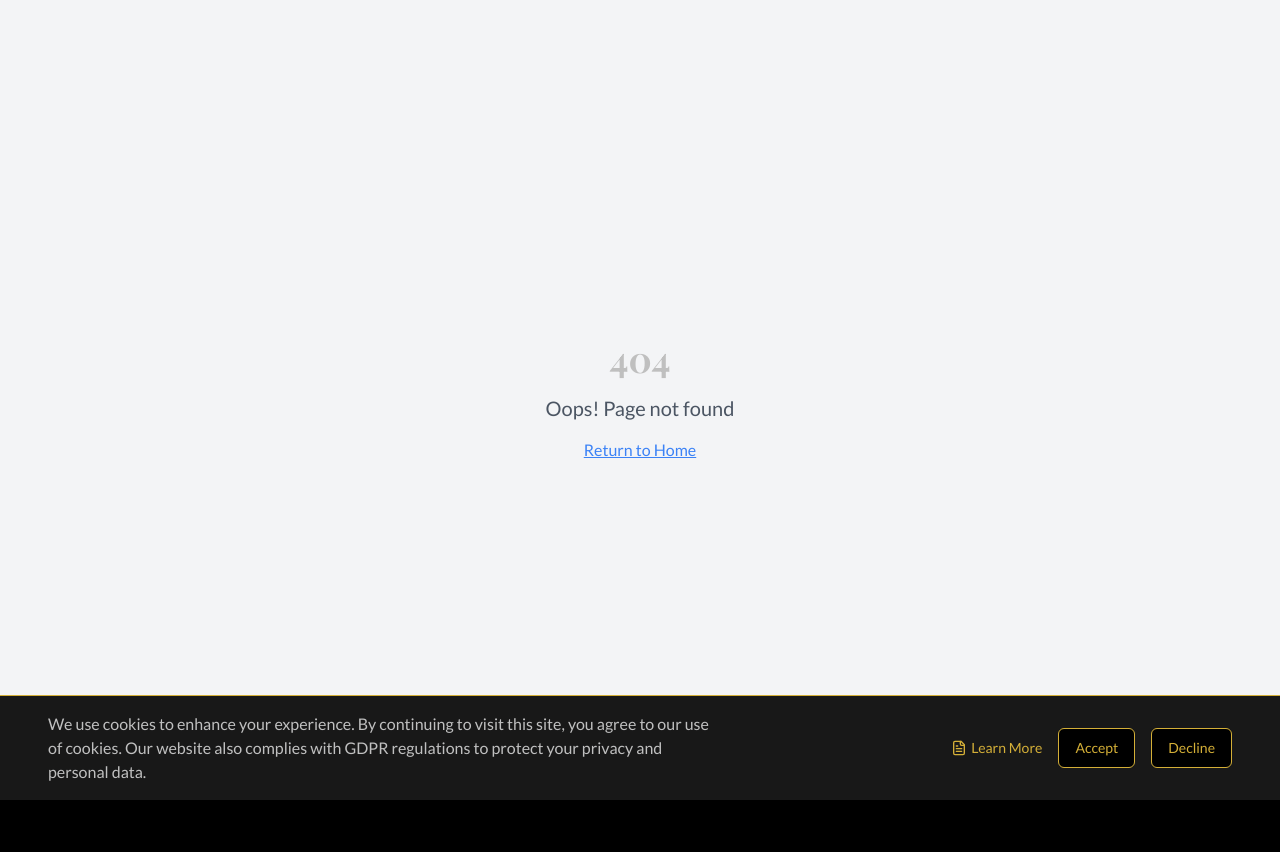
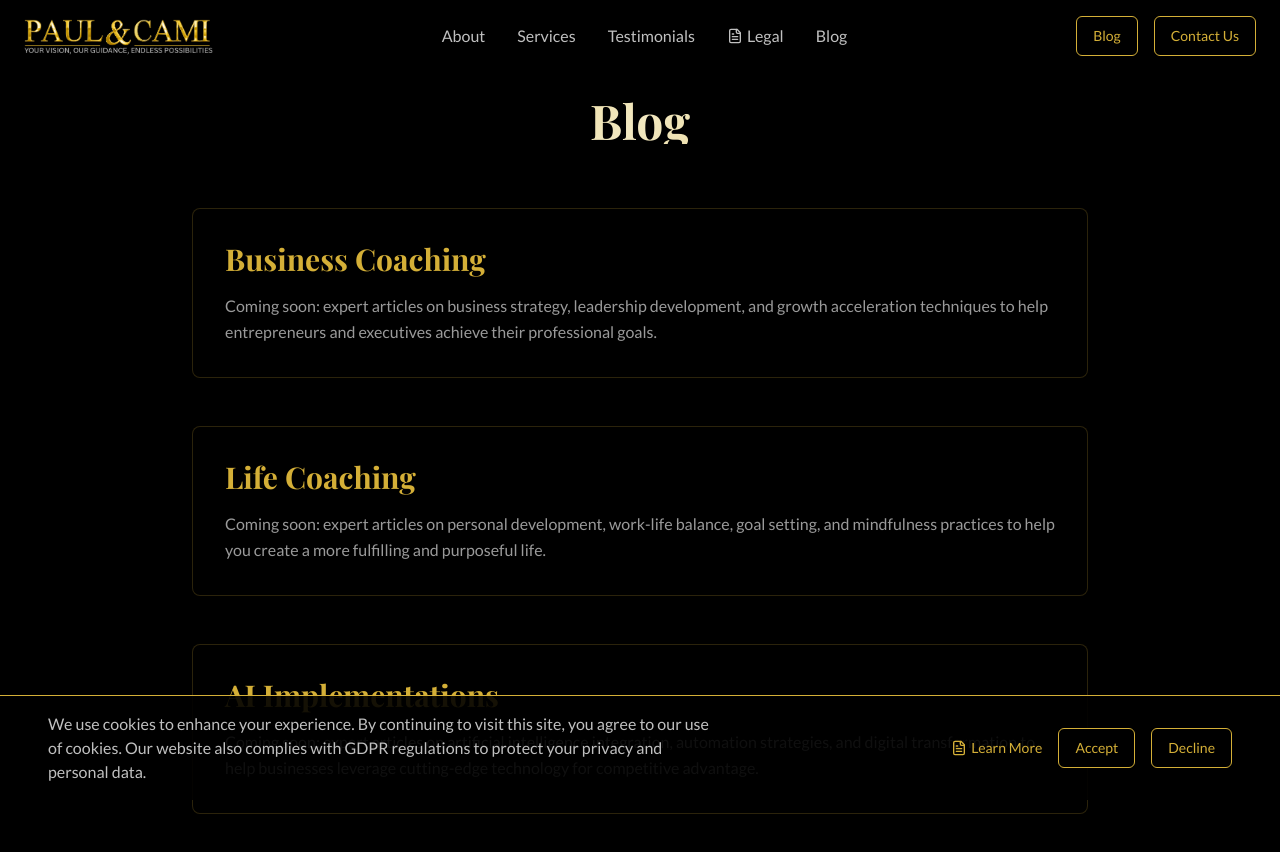
Before and after one commit to MPR2023/life-business-bridge-91, a React (Vite) app: page /blog in a window 1280 px wide. Shown: the top 852 px of the page. Before the commit the page ends 800 px from the top, so only its background shows below. Built offline with nearby package versions, Linux system fonts and the light colour scheme.

Commit message:
feat: Add blog button and page
Adds a "Blog" button to the header, linking to a new /blog route. Creates a Blog page with placeholder content.

```diff
--- a/src/App.tsx
+++ b/src/App.tsx
@@ -7,6 +7,7 @@ import { BrowserRouter as Router, Routes, Route } from "react-router-dom";
 import Layout from "./components/Layout";
 import Index from "./pages/Index";
 import Legal from "./pages/Legal";
+import Blog from "./pages/Blog";
 import NotFound from "./pages/NotFound";
 import CookieConsent from "./components/CookieConsent";
 
@@ -25,6 +26,7 @@ const App = () => {
               <Route element={<Layout />}>
                 <Route index element={<Index />} />
                 <Route path="legal" element={<Legal />} />
+                <Route path="blog" element={<Blog />} />
               </Route>
               {/* ADD ALL CUSTOM ROUTES ABOVE THE CATCH-ALL "*" ROUTE */}
               <Route path="*" element={<NotFound />} />
--- a/src/components/Navbar.tsx
+++ b/src/components/Navbar.tsx
@@ -74,14 +74,24 @@ const Navbar = () => {
             <FileText className="h-4 w-4 mr-1" />
             Legal
           </Link>
+          <Link to="/blog" className="text-silver hover:text-gold transition-colors duration-300">
+            Blog
+          </Link>
         </div>
 
+        <div className="hidden md:flex items-center space-x-4">
+          <Link to="/blog">
+            <Button className="bg-black text-gold border border-gold hover:bg-black hover:text-silver hover:border-silver transition-colors">
+              Blog
+            </Button>
+          </Link>
           <Button
             onClick={() => handleSectionClick('contact')}
             className="bg-black text-gold border border-gold hover:bg-black hover:text-silver hover:border-silver transition-colors"
           >
             Contact Us
           </Button>
+        </div>
       </div>
 
       {/* Mobile Navigation Button */}
@@ -125,6 +135,13 @@ const Navbar = () => {
             >
                <FileText className="h-4 w-4 mr-2" /> Legal & Privacy
             </Link>
+            <Link
+               to="/blog"
+               className="text-silver hover:text-gold transition-colors py-2"
+               onClick={() => setIsMenuOpen(false)}
+            >
+               Blog
+            </Link>
             <Button
               onClick={() => handleSectionClick('contact')}
               className="bg-black text-gold border border-gold hover:bg-black hover:text-silver hover:border-silver transition-colors w-full"
--- /dev/null
+++ b/src/pages/Blog.tsx
@@ -0,0 +1,49 @@
+
+const Blog = () => {
+  return (
+    <div className="min-h-screen bg-black text-silver pt-24 pb-16">
+      <div className="container mx-auto px-4 md:px-6">
+        <h1 className="text-4xl md:text-5xl font-bold text-center mb-16 gold-gradient">
+          Blog
+        </h1>
+
+        <div className="max-w-4xl mx-auto space-y-12">
+          <section className="border border-gold/20 rounded-lg p-8 bg-black/50">
+            <h2 className="text-2xl md:text-3xl font-bold mb-4 text-gold">
+              Business Coaching
+            </h2>
+            <p className="text-silver/80 leading-relaxed">
+              Coming soon: expert articles on business strategy, leadership development,
+              and growth acceleration techniques to help entrepreneurs and executives
+              achieve their professional goals.
+            </p>
+          </section>
+
+          <section className="border border-gold/20 rounded-lg p-8 bg-black/50">
+            <h2 className="text-2xl md:text-3xl font-bold mb-4 text-gold">
+              Life Coaching
+            </h2>
+            <p className="text-silver/80 leading-relaxed">
+              Coming soon: expert articles on personal development, work-life balance,
+              goal setting, and mindfulness practices to help you create a more
+              fulfilling and purposeful life.
+            </p>
+          </section>
+
+          <section className="border border-gold/20 rounded-lg p-8 bg-black/50">
+            <h2 className="text-2xl md:text-3xl font-bold mb-4 text-gold">
+              AI Implementations
+            </h2>
+            <p className="text-silver/80 leading-relaxed">
+              Coming soon: expert articles on artificial intelligence integration,
+              automation strategies, and digital transformation to help businesses
+              leverage cutting-edge technology for competitive advantage.
+            </p>
+          </section>
+        </div>
+      </div>
+    </div>
+  );
+};
+
+export default Blog;
```
Lines whose indentation alone changed are shown as unchanged.
